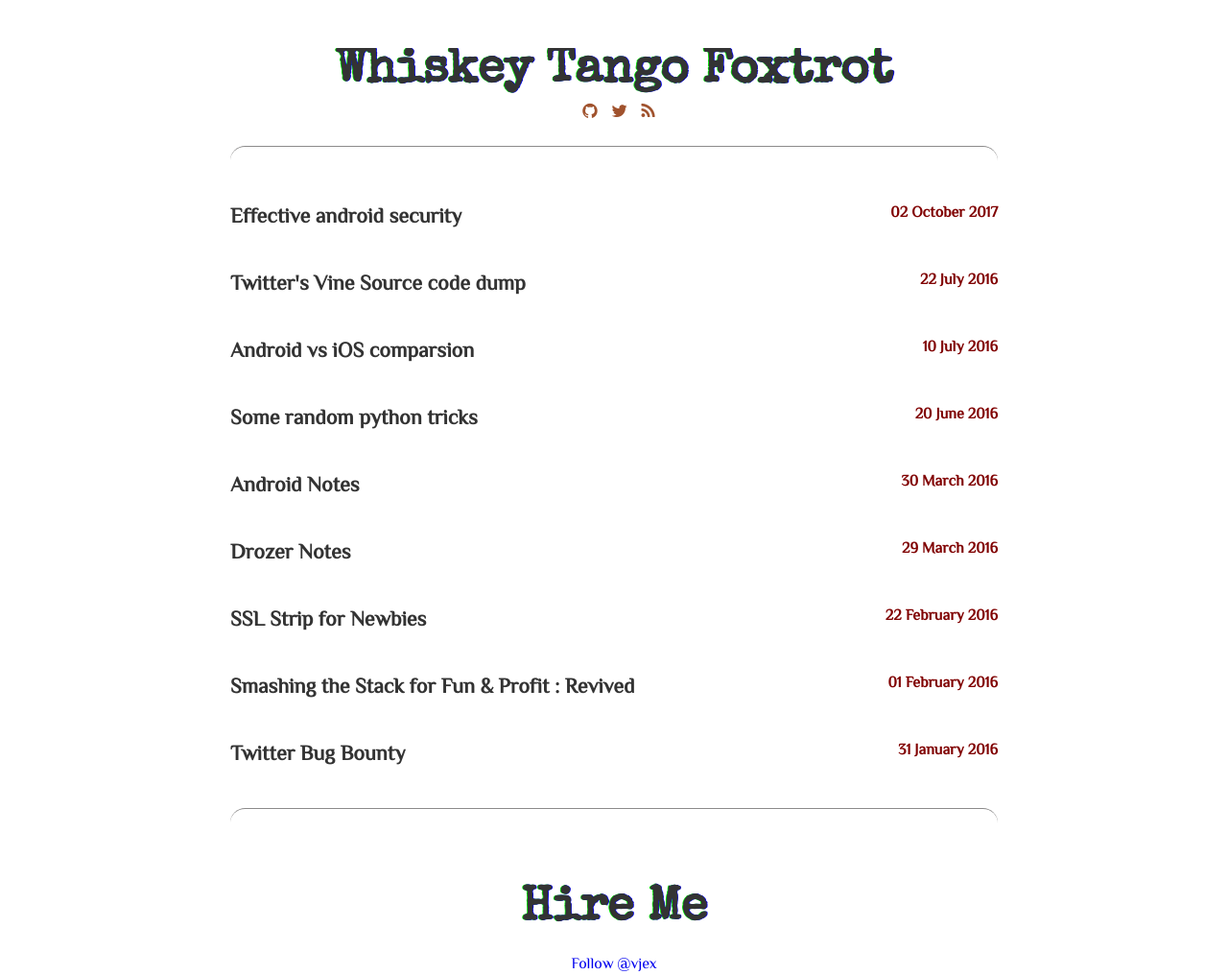
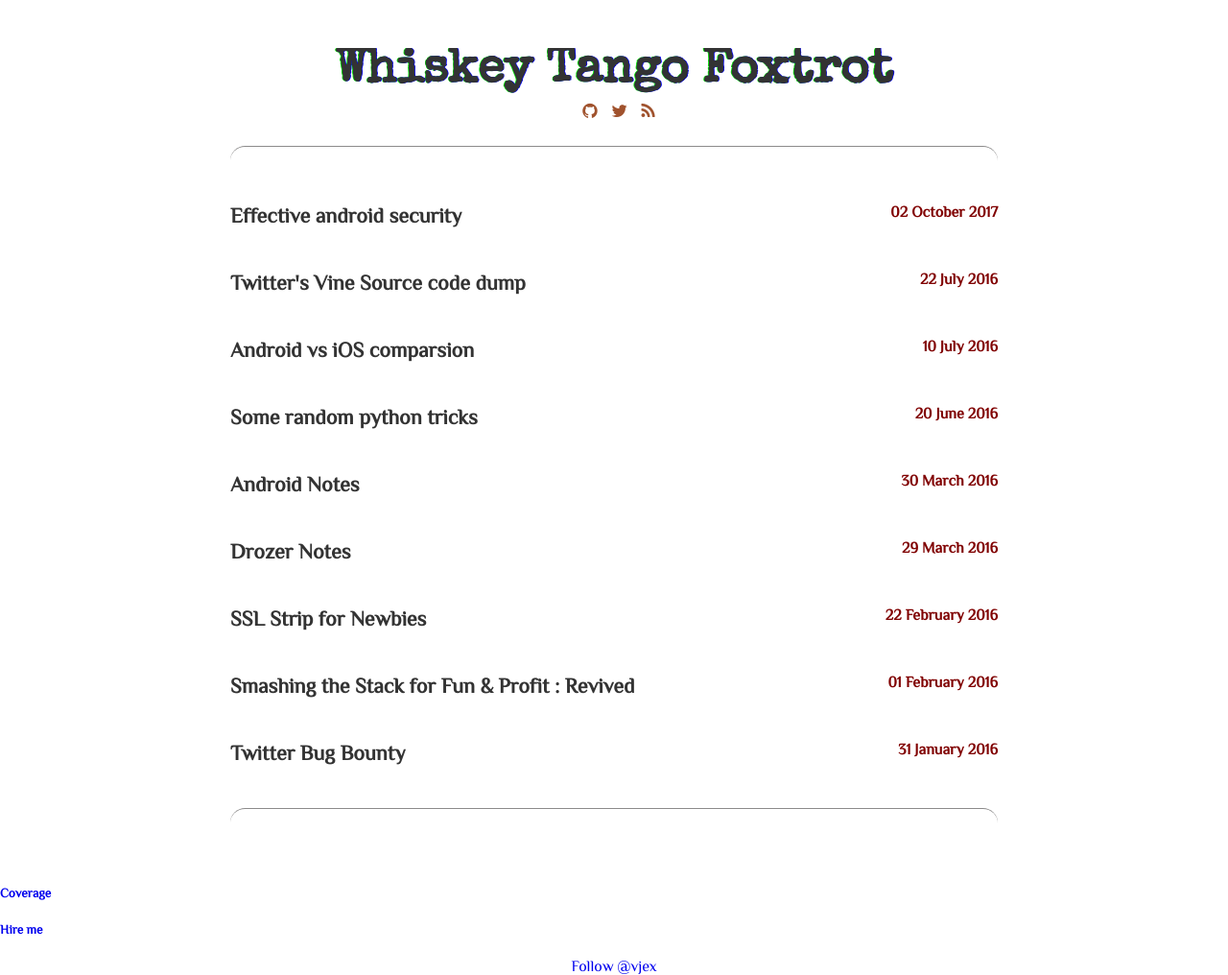
Before and after one commit to avicoder/avicoder.github.io, a Jekyll site: the page built from index.html, in a window 1280 px wide. Shown: the whole page at 96% size. Built offline with Jekyll 4.4.1, drawn with Linux system fonts in a browser that asks for light colours; some web fonts are replaced.

Commit message:
Update default.html

```diff
--- a/_layouts/default.html
+++ b/_layouts/default.html
@@ -31,8 +31,13 @@
             enable_page_level_ads: true
          });
        </script>
-       <center>
-             <h4><a href="mailto:avicoder[at]outlook[dot]com" class="logo glitch">Hire Me </a></h4>
+
+        <h5><a href="media.html">Coverage</a></h5>
+        <h5><a href="mailto:avicoder[at]outlook[dot].com">Hire me</a></h5>
+
+        <center>
+
+
         <!-- Place this tag where you want the button to render. -->
 <a class="github-button" href="https://github.com/vjex" data-size="large" data-show-count="true" aria-label="Follow @vjex on GitHub">Follow @vjex</a>
 
```
